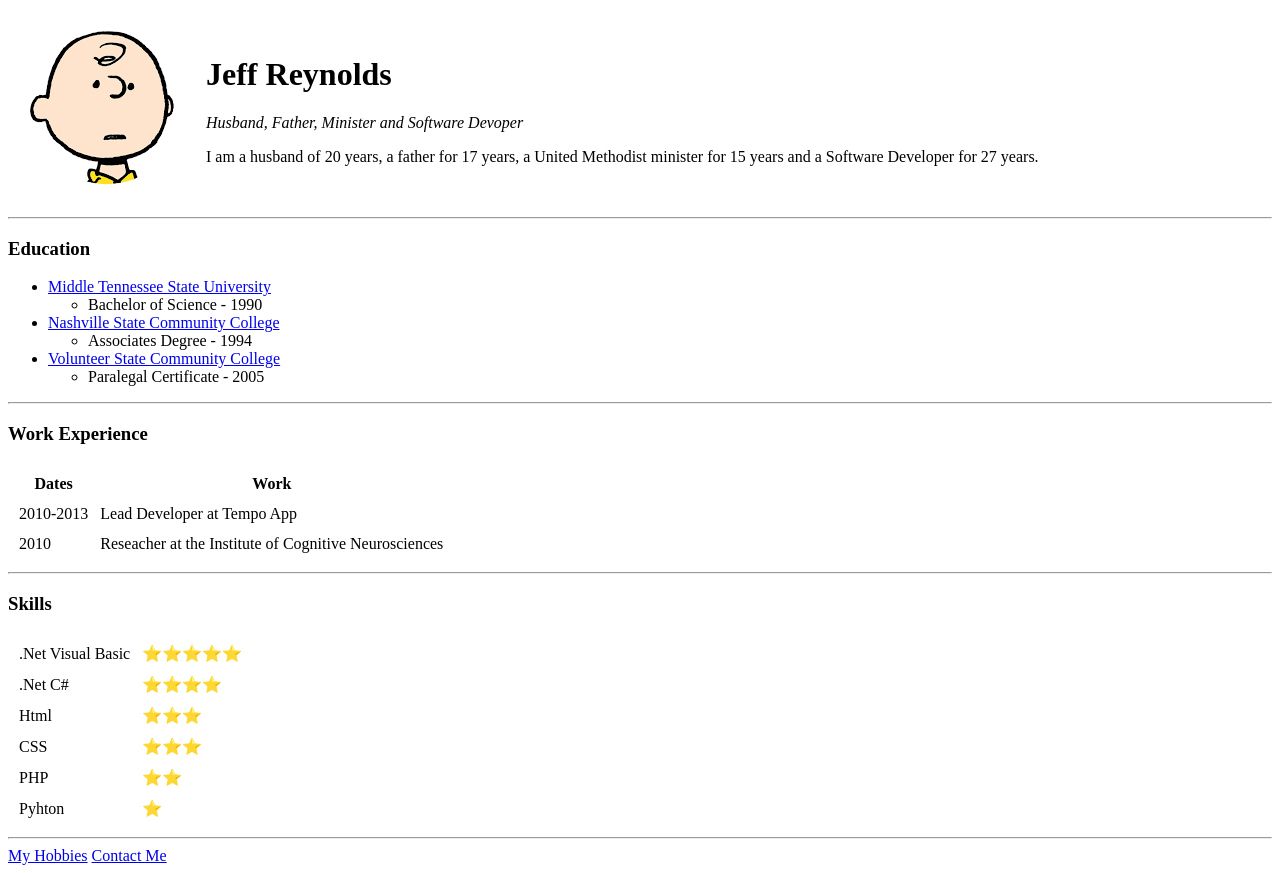
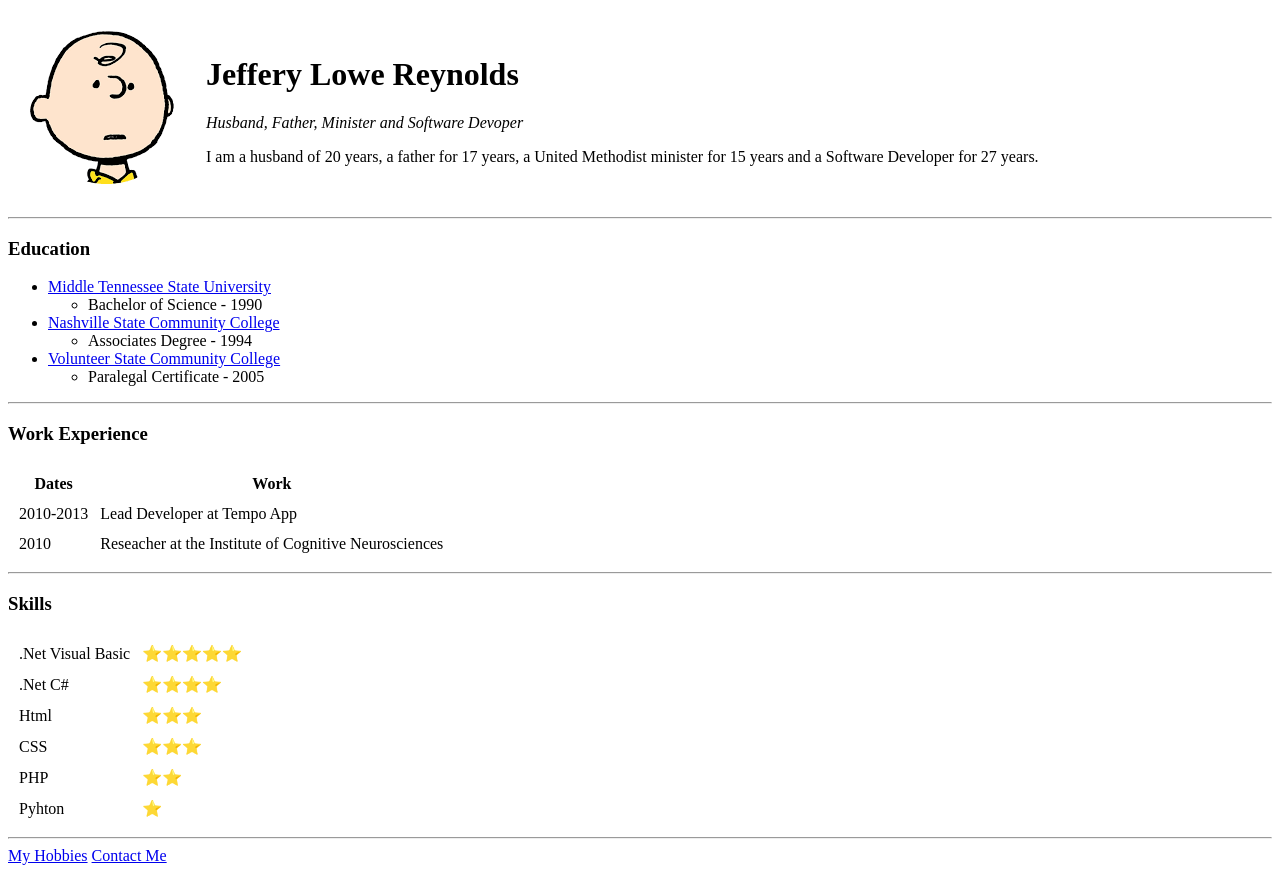
Before and after one commit to jlr62/cv, a plain HTML site: page index.html in a window 1280 px wide. Drawn offline with Linux system fonts and the light colour scheme.

Commit message:
changed fro Jeff reynolds to Jeffery Lowe Reynolds

```diff
--- a/index.html
+++ b/index.html
@@ -9,7 +9,7 @@
     <tr>
       <td><img src="images/Charlie_Brown-modified.png" alt="Charlie Brown profile picture"></td>
       <td>
-        <h1>Jeff Reynolds</h1>
+        <h1>Jeffery Lowe Reynolds</h1>
         <p><em>Husband, Father, Minister and Software Devoper</em></p>
         <p>I am a husband of 20 years, a father for 17 years, a United Methodist
           minister for 15 years and a Software Developer for 27  years.</p>
```
